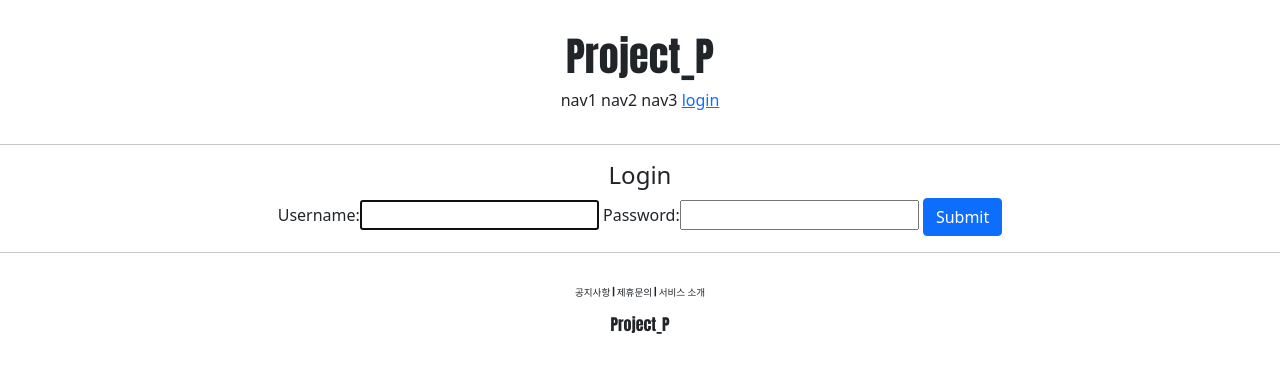
After one commit to Hugekyung/project_P, a Django app: page /account/login/ in a window 1280 px wide. The commit adds this page. Shown: the top 373 px of the page. Run offline with Django 3.2, Linux system fonts and the light colour scheme.

Commit message:
django 22gang

```diff
--- a/accountapp/templates/accountapp/create.html
+++ b/accountapp/templates/accountapp/create.html
@@ -5,7 +5,7 @@
  <div style="text-align: center">
      <form action="{% url 'accountapp:create' %}" method="post"> <!-- accountapp 내 create로 라우팅 -->
         {% csrf_token %}
-         {{ form }}
+        {{ form }}
         <input type="submit" class="btn btn-primary">
      </form>
  </div>
--- /dev/null
+++ b/accountapp/templates/accountapp/login.html
@@ -0,0 +1,17 @@
+{% extends 'base.html' %}
+
+{% block content %}
+    <div style="text-align: center">
+        <div>
+            <h4>Login</h4>
+        </div>
+        <div>
+            <form action="{% url 'accountapp:login' %}" method="post">
+                {% csrf_token %}
+                {{ form }}
+                <input type="submit" class="btn btn-primary">
+            </form>
+        </div>
+    </div>
+
+{% endblock %}
--- a/accountapp/urls.py
+++ b/accountapp/urls.py
@@ -1,4 +1,5 @@
 from django.contrib import admin
+from django.contrib.auth.views import LoginView, LogoutView
 from django.urls import path
 
 from accountapp.views import hello_world, AccountCreateView
@@ -8,5 +9,8 @@ app_name = "accountapp"
 urlpatterns = [
     path('hello_world/', hello_world, name='hello_world'), # path(라우팅경로, 뷰, 이름)
 
+    path('login/', LoginView.as_view(template_name='accountapp/login.html'), name='login'),
+    path('logout/', LogoutView.as_view(), name='logout'),
+
     path('create/', AccountCreateView.as_view(), name='create'),
 ]
--- a/accountapp/views.py
+++ b/accountapp/views.py
@@ -34,3 +34,5 @@ class AccountCreateView(CreateView):
     success_url = reverse_lazy('accountapp:hello_world') # 성공 시 연결할 url
     # reverse를 클래스 내에서 그대로 사용할 수 없다(에러남)
     template_name = 'accountapp/create.html' # 어느 화면을 볼지
+
+# login과 logout은 따로 클래스 지정 없이 바로 urls.py에서 import해주면 된다.
--- a/project_P/settings.py
+++ b/project_P/settings.py
@@ -12,6 +12,8 @@ https://docs.djangoproject.com/en/3.1/ref/settings/
 
 from pathlib import Path
 import os, environ
+
+from django.urls import reverse_lazy
 
 env = environ.Env(
     # set casting, default value
@@ -136,3 +138,6 @@ STATIC_ROOT = os.path.join(BASE_DIR, 'staticfiles')
 STATICFILES_DIRS = [
     BASE_DIR / "static",
 ]
+
+LOGIN_REDIRECT_URL = reverse_lazy('accountapp:hello_world')
+LOGOUT_REDIRECT_URL = reverse_lazy('accountapp:login')
--- a/templates/header.html
+++ b/templates/header.html
@@ -7,6 +7,16 @@
         <span>nav1</span>
         <span>nav2</span>
         <span>nav3</span>
-        <span>nav4</span>
+
+        {% if not user.is_authenticated %}
+        <a href="{% url 'accountapp:login' %}?next={{ request.path }}">
+            <span>login</span>
+        </a>
+        {% else %}
+        <a href="{% url 'accountapp:logout' %}?next={{ request.path }}">
+            <span>logout</span>
+        </a>
+        {% endif %}
+
     </div>
 </div>
```
